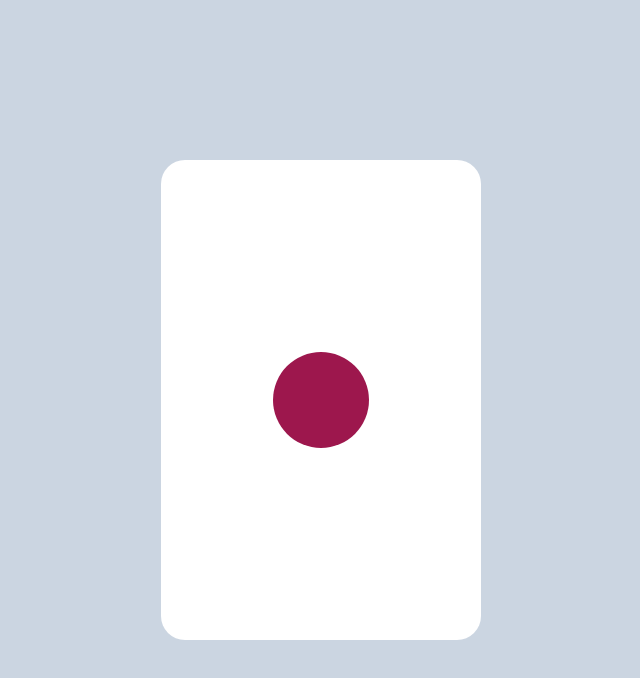
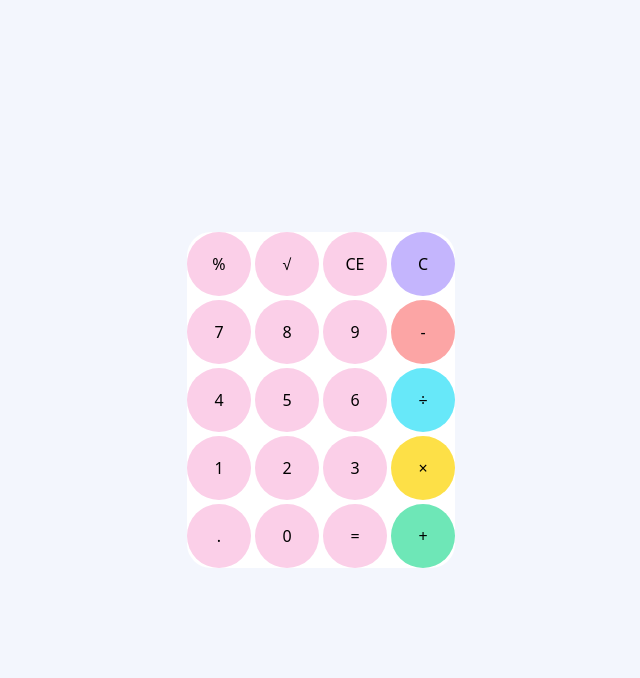
Before and after one commit to RahafAyesh/mycalculator, a SvelteKit app: page / in a window 1280 px wide. Shown: the top 678 px of the page, without its empty margins (319-959 px from the left). Built offline with nearby package versions, Linux system fonts and the light colour scheme.

Commit message:
buttons using grid

```diff
--- a/src/app.css
+++ b/src/app.css
@@ -1,3 +1,8 @@
 @tailwind base;
 @tailwind components;
 @tailwind utilities;
+
+button {
+    @apply bg-pink-200 rounded-full w-16 h-16;
+
+}
--- a/src/app.html
+++ b/src/app.html
@@ -10,7 +10,7 @@
 
 	</head>
 
-	<body class =" bg-slate-300  flex justify-center items-center min-h-[100dvh]" data-sveltekit-preload-data="hover">
+	<body class =" bg-[#f3f6fd]  flex justify-center items-center min-h-[100dvh]" data-sveltekit-preload-data="hover">
 		<div style="display: contents">%sveltekit.body%</div>
 	</body>
 </html>
--- a/src/routes/+page.svelte
+++ b/src/routes/+page.svelte
@@ -6,10 +6,27 @@
 
 </svelte:head>
 
-    <div  class="bg-white h-[30rem] w-[20rem]  rounded-3xl  flex justify-center   items-center">
+    <div  class="bg-white min-h-fit w-fit  rounded-3xl grid grid-cols-4  gap-1">
+ <button>%</button>
+<button>√</button>
+<button>CE</button>
+<button class="bg-violet-300">C </button>
+<button>7</button>
+<button>8</button>
+<button>9</button>
+<button class="bg-red-300">-</button>
+<button>4</button>
+<button>5</button>
+<button>6</button>
+<button class="bg-cyan-300">÷ </button>
+<button>1</button>
+<button>2</button>
+<button>3</button>
+<button class="bg-yellow-300">×</button>
+<button>.</button>
+<button>0</button>
+<button>=</button>
+<button class="bg-emerald-300">+</button>
 
-    <div class ="bg-pink-800    h-[6rem] w-[6rem] rounded-full  ">
 
     </div>
-
-    </div>
```
